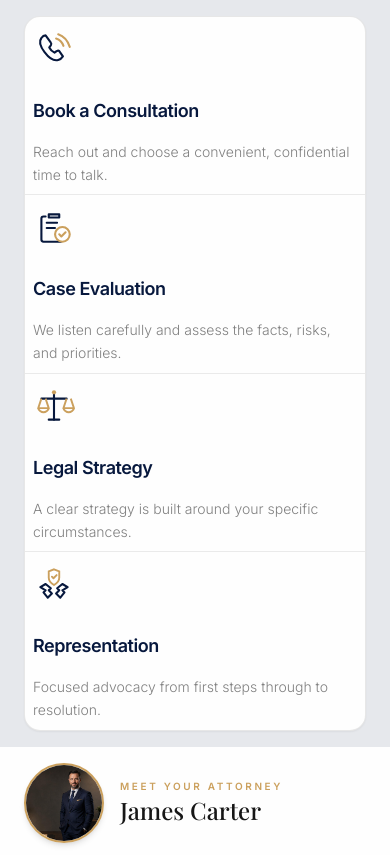
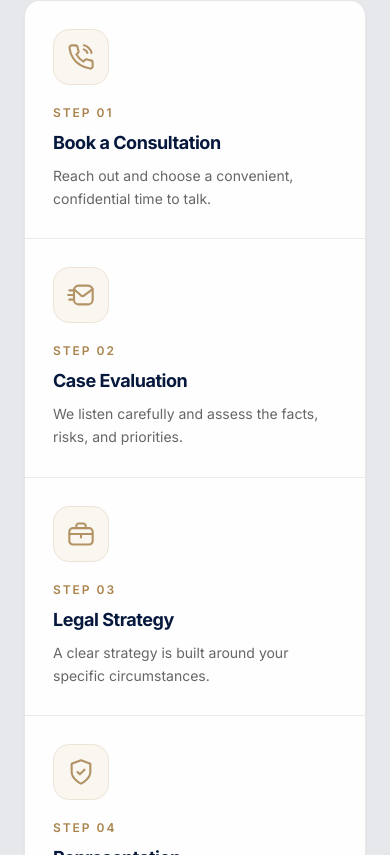
Before and after one commit to mahdidesignerrr/james-carter-lawyer, a Next.js app: page / in a window 390 px wide. Shown: the part 4349-5204 px from the top of the page. Built offline with nearby package versions, Linux system fonts and the light colour scheme; a web font is replaced by a local one.

Commit message:
refactor(ui): align consultation, process steps, cta banner, and mobile nav with figma design

```diff
--- a/src/presentation/components/organisms/FinalCtaBanner.tsx
+++ b/src/presentation/components/organisms/FinalCtaBanner.tsx
@@ -10,46 +10,32 @@ export const FinalCtaBanner: React.FC = () => {
   return (
     <section className="bg-[#fefefe] py-14 lg:py-24 px-4 sm:px-8">
       <div className="max-w-6xl mx-auto">
-        {/* Dark Navy Container Matching Figma Node 522:749 */}
-        <div className="bg-[#030a1a] rounded-xl px-6 py-16 sm:py-20 lg:py-24 text-center flex flex-col items-center justify-center relative overflow-hidden shadow-2xl">
-          {/* Subtle Decorative Golden Circles (Node 522:764 & 522:765) */}
-          <div className="absolute -top-28 -left-28 w-80 h-80 rounded-full border border-[#cba05d]/35 pointer-events-none" />
-          <div className="absolute -bottom-32 -right-32 w-96 h-96 rounded-full border border-[#cba05d]/35 pointer-events-none" />
+        {/* Dark Navy Container Matching Figma Image 2 & Node 522:749 */}
+        <div className="bg-[#07183d] rounded-2xl sm:rounded-3xl px-6 py-14 sm:py-20 lg:py-22 text-center flex flex-col items-center justify-center relative overflow-hidden shadow-2xl">
+          <div className="relative z-10 max-w-3xl flex flex-col items-center">
+            {/* Tagline (Image 2) */}
+            <span className="font-sans font-semibold text-xs sm:text-sm text-[#cba05d] tracking-[0.2em] uppercase select-none mb-3 sm:mb-4">
+              WHEN IT MATTERS MOST, EXPERIENCE MATTERS
+            </span>
 
-          <div className="relative z-10 max-w-3xl flex flex-col items-center">
-            {/* Tagline with Flanking Horizontal Accent Lines (Node 522:751) */}
-            <div className="flex items-center justify-center gap-3.5 mb-4">
-              <span className="w-8 h-px bg-[#cba05d]" />
-              <span className="font-sans font-semibold text-xs sm:text-sm text-[#cba05d] tracking-[0.165em] uppercase select-none">
-                When It Matters Most, Experience Matters
-              </span>
-              <span className="w-8 h-px bg-[#cba05d]" />
-            </div>
-
-            {/* Heading (Node 522:757) */}
-            <h2 className="font-serif font-medium text-3xl sm:text-4xl lg:text-[48px] text-white leading-tight pt-2 pb-4">
-              Don&apos;t Leave Your Legal Future <br className="hidden sm:inline" />
-              to Chance.
+            {/* Heading (Image 2) */}
+            <h2 className="font-serif font-normal sm:font-medium text-3xl sm:text-5xl lg:text-[52px] text-white leading-[1.15] pb-4">
+              Don&apos;t Leave Your Legal Future to Chance.
             </h2>
 
-            {/* Paragraph (Node 522:759) */}
-            <p className="font-sans font-normal text-base sm:text-xl text-white/90 pb-8 max-w-2xl leading-relaxed">
-              When the outcome matters, having the right legal strategy matters too.
+            {/* Paragraph (Image 2) */}
+            <p className="font-sans font-light text-base sm:text-lg lg:text-[19px] text-white/85 pb-8 max-w-2xl leading-relaxed">
+              When the outcome matters, having the right legal strategy matters too. Reach out today for dedicated, strategic counsel.
             </p>
 
-            {/* CTA Button: Book Your Consultation -> (Node 522:761) */}
+            {/* CTA Button: Book a Consultation -> (Image 2) */}
             <button
               onClick={() => scrollTo("contact")}
-              className="px-7 py-3.5 rounded-md bg-[#cba05d] hover:bg-[#b88f4e] text-white font-sans font-normal text-lg sm:text-xl shadow-lg hover:shadow-xl inline-flex items-center gap-2.5 transition-all duration-300 active:scale-98 cursor-pointer"
+              className="px-8 py-3.5 rounded-lg bg-[#cba05d] hover:bg-[#b88f4e] text-white font-sans font-medium text-base sm:text-lg shadow-lg hover:shadow-xl inline-flex items-center gap-2.5 transition-all duration-300 active:scale-98 cursor-pointer"
             >
-              <span>Book Your Consultation</span>
+              <span>Book a Consultation</span>
               <ArrowRight className="w-5 h-5 text-white" />
             </button>
-
-            {/* Confidentiality Footer Note (Node 522:763) */}
-            <p className="font-sans font-normal text-sm sm:text-base text-white/70 pt-6 select-none">
-              Confidential • Personalized • No Obligation
-            </p>
           </div>
         </div>
       </div>
--- a/src/presentation/components/organisms/HowItWorksSection.tsx
+++ b/src/presentation/components/organisms/HowItWorksSection.tsx
@@ -5,6 +5,7 @@ import { SectionHeading } from "../atoms/SectionHeading";
 
 interface StepItem {
   id: string;
+  stepNumber: string;
   title: string;
   description: string;
   icon: React.ReactNode;
@@ -14,58 +15,55 @@ export const HowItWorksSection: React.FC = () => {
   const steps: StepItem[] = [
     {
       id: "consultation",
+      stepNumber: "STEP 01",
       title: "Book a Consultation",
       description: "Reach out and choose a convenient, confidential time to talk.",
       icon: (
-        <svg width="42" height="42" viewBox="0 0 40 40" fill="none" xmlns="http://www.w3.org/2000/svg" className="shrink-0">
-          <path d="M22 10C25 11 28 14 29 17" stroke="#cba05d" strokeWidth="2" strokeLinecap="round" />
-          <path d="M24 6C30 8 33 12 35 18" stroke="#cba05d" strokeWidth="2" strokeLinecap="round" />
-          <path d="M12 7C10.5 7 9 8 8 9.5C6 12 6.5 17 11 23C15.5 29 20.5 31.5 24 30.5C26 30 27.5 28.5 28.5 27L25 22C24.5 21.5 23.5 21.5 22.5 22L20.5 23.5C18.5 22.5 16.5 20.5 15.5 18.5L17 16.5C17.5 15.5 17.5 14.5 17 14L12 7Z" stroke="#07183d" strokeWidth="2" strokeLinejoin="round" />
+        <svg width="28" height="28" viewBox="0 0 24 24" fill="none" stroke="#b39366" strokeWidth="1.8" strokeLinecap="round" strokeLinejoin="round">
+          <path d="M22 16.92v3a2 2 0 0 1-2.18 2 19.79 19.79 0 0 1-8.63-3.07 19.5 19.5 0 0 1-6-6 19.79 19.79 0 0 1-3.07-8.67A2 2 0 0 1 4.11 2h3a2 2 0 0 1 2 1.72 12.84 12.84 0 0 0 .7 2.81 2 2 0 0 1-.45 2.11L8.09 9.91a16 16 0 0 0 6 6l1.27-1.27a2 2 0 0 1 2.11-.45 12.84 12.84 0 0 0 2.81.7A2 2 0 0 1 22 16.92z" />
+          <path d="M14.5 2C17.5 2.5 20.5 5.5 21 8.5" />
+          <path d="M14.5 5.5C16 6 17 7 17.5 8.5" />
         </svg>
       ),
     },
     {
       id: "evaluation",
+      stepNumber: "STEP 02",
       title: "Case Evaluation",
       description: "We listen carefully and assess the facts, risks, and priorities.",
       icon: (
-        <svg width="42" height="42" viewBox="0 0 40 40" fill="none" xmlns="http://www.w3.org/2000/svg" className="shrink-0">
-          <path d="M15 8H25V11H15V8Z" stroke="#07183d" strokeWidth="2" strokeLinejoin="round" />
-          <path d="M12 10H10C8.89543 10 8 10.8954 8 12V32C8 33.1046 8.89543 34 10 34H26C27.1046 34 28 33.1046 28 32V25" stroke="#07183d" strokeWidth="2" strokeLinecap="round" />
-          <path d="M13 16H23" stroke="#07183d" strokeWidth="1.8" strokeLinecap="round" />
-          <path d="M13 21H21" stroke="#07183d" strokeWidth="1.8" strokeLinecap="round" />
-          <circle cx="28" cy="27" r="7" stroke="#cba05d" strokeWidth="2" fill="#ffffff" />
-          <path d="M25 27L27 29L31 25" stroke="#cba05d" strokeWidth="2" strokeLinecap="round" strokeLinejoin="round" />
+        <svg width="28" height="28" viewBox="0 0 24 24" fill="none" stroke="#b39366" strokeWidth="1.8" strokeLinecap="round" strokeLinejoin="round">
+          <rect x="6" y="4" width="16" height="16" rx="4" />
+          <path d="m22 7-7.5 5.5a2 2 0 0 1-2.4 0L6 7" />
+          <path d="M2 8h3" />
+          <path d="M1 12h4" />
+          <path d="M2 16h3" />
         </svg>
       ),
     },
     {
       id: "strategy",
+      stepNumber: "STEP 03",
       title: "Legal Strategy",
       description: "A clear strategy is built around your specific circumstances.",
       icon: (
-        <svg width="42" height="42" viewBox="0 0 40 40" fill="none" xmlns="http://www.w3.org/2000/svg" className="shrink-0">
-          <path d="M20 7V33" stroke="#07183d" strokeWidth="2" strokeLinecap="round" />
-          <path d="M15 33H25" stroke="#07183d" strokeWidth="2" strokeLinecap="round" />
-          <path d="M8 13H32" stroke="#07183d" strokeWidth="2" strokeLinecap="round" />
-          <circle cx="20" cy="7" r="2" fill="#cba05d" />
-          <path d="M8 13L5 22H15L12 13" stroke="#cba05d" strokeWidth="1.8" strokeLinejoin="round" />
-          <path d="M5 22C5 24 8 26 10 26C12 26 15 24 15 22" stroke="#cba05d" strokeWidth="1.8" />
-          <path d="M32 13L29 22H39L36 13" stroke="#cba05d" strokeWidth="1.8" strokeLinejoin="round" />
-          <path d="M29 22C29 24 32 26 34 26C36 26 39 24 39 22" stroke="#cba05d" strokeWidth="1.8" />
+        <svg width="28" height="28" viewBox="0 0 24 24" fill="none" stroke="#b39366" strokeWidth="1.8" strokeLinecap="round" strokeLinejoin="round">
+          <rect x="2" y="7" width="20" height="14" rx="3" />
+          <path d="M16 7V5a2 2 0 0 0-2-2h-4a2 2 0 0 0-2 2v2" />
+          <path d="M12 12v3" />
+          <path d="M2 12h20" />
         </svg>
       ),
     },
     {
       id: "representation",
+      stepNumber: "STEP 04",
       title: "Representation",
       description: "Focused advocacy from first steps through to resolution.",
       icon: (
-        <svg width="42" height="42" viewBox="0 0 40 40" fill="none" xmlns="http://www.w3.org/2000/svg" className="shrink-0">
-          <path d="M20 6L25 8V14C25 17 22.5 19.5 20 21C17.5 19.5 15 17 15 14V8L20 6Z" stroke="#cba05d" strokeWidth="1.8" fill="#ffffff" />
-          <path d="M18 13L19.5 14.5L22.5 11.5" stroke="#cba05d" strokeWidth="1.8" strokeLinecap="round" strokeLinejoin="round" />
-          <path d="M7 23L12 20L17 24L15 26L18 29L14 33L10 28L12 26L7 23Z" stroke="#07183d" strokeWidth="2" strokeLinejoin="round" />
-          <path d="M33 23L28 20L23 24L25 26L22 29L26 33L30 28L28 26L33 23Z" stroke="#07183d" strokeWidth="2" strokeLinejoin="round" />
+        <svg width="28" height="28" viewBox="0 0 24 24" fill="none" stroke="#b39366" strokeWidth="1.8" strokeLinecap="round" strokeLinejoin="round">
+          <path d="M12 22s8-4 8-10V5l-8-3-8 3v7c0 6 8 10 8 10z" />
+          <path d="m9 12 2 2 4-4" />
         </svg>
       ),
     },
@@ -79,26 +77,31 @@ export const HowItWorksSection: React.FC = () => {
           title="From Your First Call to a Clear Legal Strategy"
         />
 
-        {/* Single Unified White Container Matching Figma Node 522:711 & Image 5 */}
-        <div className="bg-[#fefefe] rounded-2xl shadow-sm border border-neutral-200/90 overflow-hidden mt-6">
+        {/* Unified 4-Step Container Matching Figma Image 1 & Node 522:711 */}
+        <div className="bg-[#fefefe] rounded-2xl shadow-sm border border-neutral-200/90 overflow-hidden mt-8">
           <div className="grid grid-cols-1 md:grid-cols-2 lg:grid-cols-4 divide-y md:divide-y-0 lg:divide-x divide-neutral-200/80">
             {steps.map((step) => (
               <div
                 key={step.id}
-                className="p-8 lg:p-10 flex flex-col items-start gap-4 transition-colors duration-200 hover:bg-neutral-50/50"
+                className="p-7 sm:p-8 lg:p-9 flex flex-col items-start transition-colors duration-200 hover:bg-neutral-50/50"
               >
-                {/* Bare Vector Icon (No Squircle Box) */}
-                <div className="w-12 h-12 flex items-center justify-start shrink-0 mb-2">
+                {/* Beige Squircle Badge for Icon */}
+                <div className="w-14 h-14 sm:w-16 sm:h-16 rounded-2xl bg-[#faf6f0] border border-[#ece4d6] flex items-center justify-center shrink-0 mb-5 shadow-xs">
                   {step.icon}
                 </div>
 
-                {/* Title */}
-                <h3 className="font-sans font-semibold text-lg lg:text-xl text-[#07183d] tracking-tight">
+                {/* Step Number Tagline */}
+                <span className="font-sans font-semibold text-xs text-[#a9844c] tracking-[0.165em] uppercase select-none mb-2">
+                  {step.stepNumber}
+                </span>
+
+                {/* Step Title */}
+                <h3 className="font-sans font-bold text-lg lg:text-xl text-[#07183d] tracking-tight mb-2">
                   {step.title}
                 </h3>
 
-                {/* Description */}
-                <p className="font-sans font-light text-sm sm:text-base text-[#808080] leading-relaxed">
+                {/* Step Description */}
+                <p className="font-sans font-normal text-sm text-[#666666] leading-relaxed">
                   {step.description}
                 </p>
               </div>
```
Also changed, not shown: src/presentation/components/molecules/HeaderNavbar.tsx (+0 -7 lines), src/presentation/components/organisms/ConsultationSection.tsx (+46 -38 lines).
